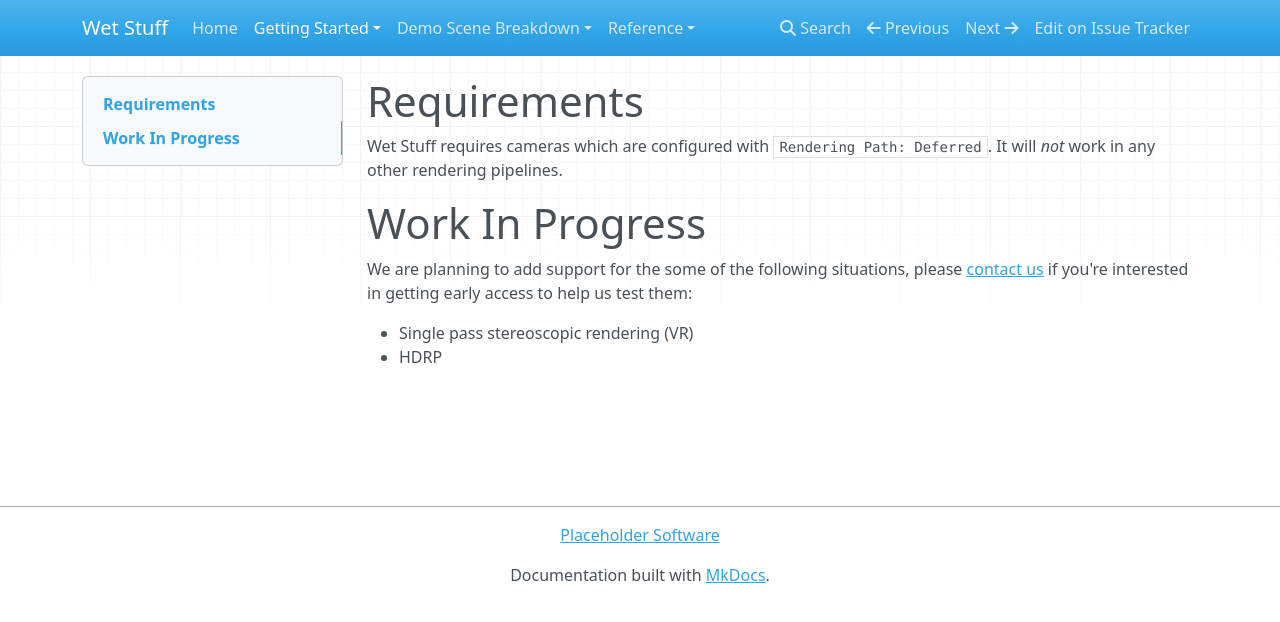
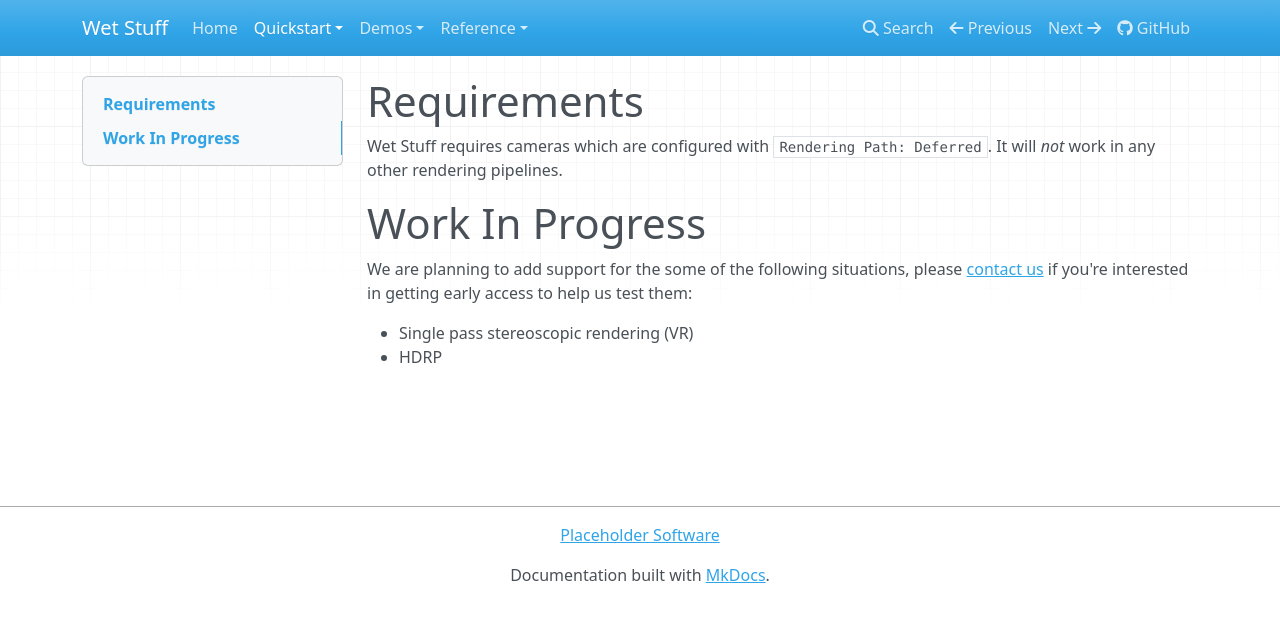
Before and after one commit to Placeholder-Software/WetSurfaceDecals, an MkDocs documentation site: the page built from docs/GettingStarted/Requirements.md, in a window 1280 px wide. Shown: the top 622 px of the page. Built offline with MkDocs 1.6.1, drawn with Linux system fonts in a browser that asks for light colours; nearby versions of some CDN libraries.

Commit message:
- Updated mkdocs version  - Shortened some titles to create extra space on header

```diff
--- a/mkdocs.yml
+++ b/mkdocs.yml
@@ -1,18 +1,28 @@
 site_name: "Wet Stuff"
+
 repo_url: "https://github.com/Placeholder-Software/wetsurfacedecals"
-repo_name: "Issue Tracker"
+repo_name: "GitHub"
+edit_uri: ""
+
 google_analytics: ["UA-46722926-4", "wetsurfacedecals.readthedocs.io"]
 copyright: "<a href='https://placeholder-software.co.uk/wetstuff/'>Placeholder Software</a>"
+
+markdown_extensions:
+    - toc:
+        permalink: 
+    - admonition
+    - def_list
+
 nav:
 - Home: "index.md"
-- "Getting Started":
+- "Quickstart":
     - "Requirements": "GettingStarted/Requirements.md"
     - "Quick Start": "GettingStarted/QuickStart.md"
     - "Basic Wet Decal": "GettingStarted/WetDecal.md"
     - "Particle Splatter Wet Decals": "GettingStarted/WetParticleSplatter.md"
     - "Weather Integration": "GettingStarted/WeatherIntegration.md"
     - "Compatibility": "GettingStarted/Compatibility.md"
-- "Demo Scene Breakdown":
+- "Demos":
     - "1. Basic Puddle": "Demo Scenes/Puddle.md"
     - "2. Drying With Timeline": "Demo Scenes/Drying.md"
     - "3. Rain": "Demo Scenes/Rain.md"
```
Also changed, not shown: docs/css/extra.css (added).
